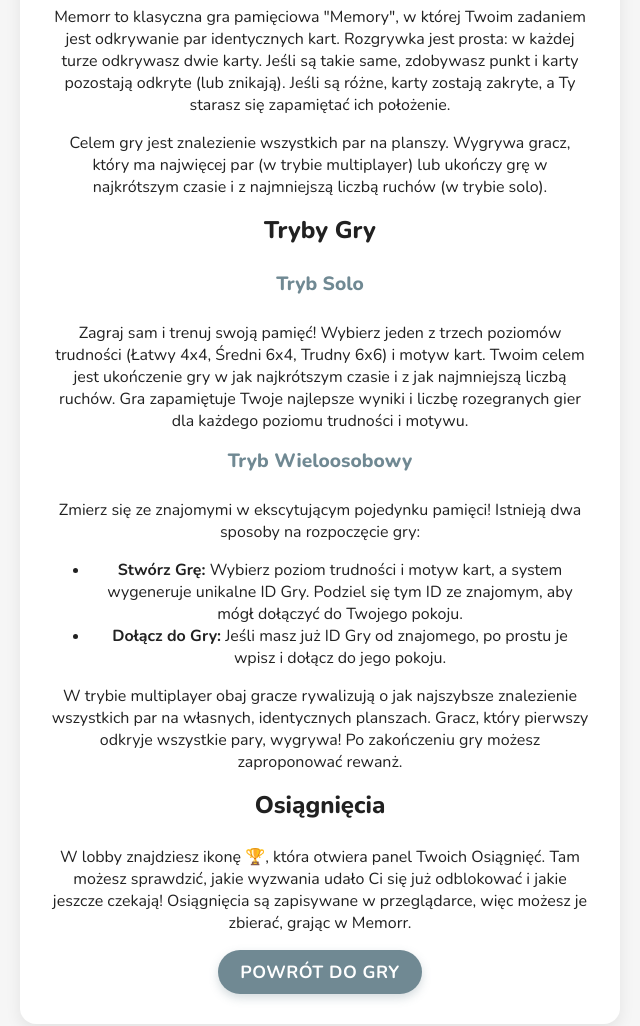
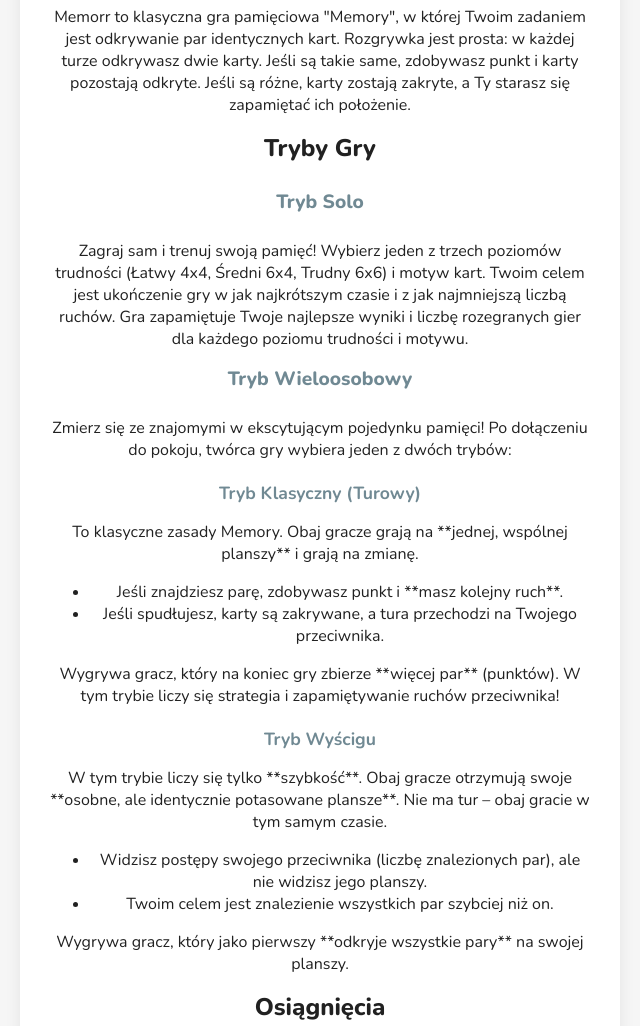
Before and after one commit to hsr88/memorr, a website: page help.html in a window 1280 px wide. Shown: the part 260-1286 px from the top of the page, without its empty margins (320-960 px from the left). Drawn offline with nearby package versions, Linux system fonts and the light colour scheme.

Commit message:
Aktualizacja stylu gry 2

```diff
--- a/help.html
+++ b/help.html
@@ -16,8 +16,7 @@
             <h2>Pomoc i Zasady Gry</h2>
 
             <h3>O co chodzi w Memorr?</h3>
-            <p>Memorr to klasyczna gra pamięciowa "Memory", w której Twoim zadaniem jest odkrywanie par identycznych kart. Rozgrywka jest prosta: w każdej turze odkrywasz dwie karty. Jeśli są takie same, zdobywasz punkt i karty pozostają odkryte (lub znikają). Jeśli są różne, karty zostają zakryte, a Ty starasz się zapamiętać ich położenie.</p>
-            <p>Celem gry jest znalezienie wszystkich par na planszy. Wygrywa gracz, który ma najwięcej par (w trybie multiplayer) lub ukończy grę w najkrótszym czasie i z najmniejszą liczbą ruchów (w trybie solo).</p>
+            <p>Memorr to klasyczna gra pamięciowa "Memory", w której Twoim zadaniem jest odkrywanie par identycznych kart. Rozgrywka jest prosta: w każdej turze odkrywasz dwie karty. Jeśli są takie same, zdobywasz punkt i karty pozostają odkryte. Jeśli są różne, karty zostają zakryte, a Ty starasz się zapamiętać ich położenie.</p>
 
             <h3>Tryby Gry</h3>
 
@@ -25,13 +24,23 @@
             <p>Zagraj sam i trenuj swoją pamięć! Wybierz jeden z trzech poziomów trudności (Łatwy 4x4, Średni 6x4, Trudny 6x6) i motyw kart. Twoim celem jest ukończenie gry w jak najkrótszym czasie i z jak najmniejszą liczbą ruchów. Gra zapamiętuje Twoje najlepsze wyniki i liczbę rozegranych gier dla każdego poziomu trudności i motywu.</p>
 
             <h4>Tryb Wieloosobowy</h4>
-            <p>Zmierz się ze znajomymi w ekscytującym pojedynku pamięci! Istnieją dwa sposoby na rozpoczęcie gry:</p>
+            <p>Zmierz się ze znajomymi w ekscytującym pojedynku pamięci! Po dołączeniu do pokoju, twórca gry wybiera jeden z dwóch trybów:</p>
+
+            <h5>Tryb Klasyczny (Turowy)</h5>
+            <p>To klasyczne zasady Memory. Obaj gracze grają na **jednej, wspólnej planszy** i grają na zmianę.
             <ul>
-                <li><strong>Stwórz Grę:</strong> Wybierz poziom trudności i motyw kart, a system wygeneruje unikalne ID Gry. Podziel się tym ID ze znajomym, aby mógł dołączyć do Twojego pokoju.</li>
-                <li><strong>Dołącz do Gry:</strong> Jeśli masz już ID Gry od znajomego, po prostu je wpisz i dołącz do jego pokoju.</li>
+                <li>Jeśli znajdziesz parę, zdobywasz punkt i **masz kolejny ruch**.</li>
+                <li>Jeśli spudłujesz, karty są zakrywane, a tura przechodzi na Twojego przeciwnika.</li>
             </ul>
-            <p>W trybie multiplayer obaj gracze rywalizują o jak najszybsze znalezienie wszystkich par na własnych, identycznych planszach. Gracz, który pierwszy odkryje wszystkie pary, wygrywa! Po zakończeniu gry możesz zaproponować rewanż.</p>
+            Wygrywa gracz, który na koniec gry zbierze **więcej par** (punktów). W tym trybie liczy się strategia i zapamiętywanie ruchów przeciwnika!</p>
 
+            <h5>Tryb Wyścigu</h5>
+            <p>W tym trybie liczy się tylko **szybkość**. Obaj gracze otrzymują swoje **osobne, ale identycznie potasowane plansze**. Nie ma tur – obaj gracie w tym samym czasie.
+            <ul>
+                <li>Widzisz postępy swojego przeciwnika (liczbę znalezionych par), ale nie widzisz jego planszy.</li>
+                <li>Twoim celem jest znalezienie wszystkich par szybciej niż on.</li>
+            </ul>
+            Wygrywa gracz, który jako pierwszy **odkryje wszystkie pary** na swojej planszy.</p>
             <h3>Osiągnięcia</h3>
             <p>W lobby znajdziesz ikonę 🏆, która otwiera panel Twoich Osiągnięć. Tam możesz sprawdzić, jakie wyzwania udało Ci się już odblokować i jakie jeszcze czekają! Osiągnięcia są zapisywane w przeglądarce, więc możesz je zbierać, grając w Memorr.</p>
 
```
Also changed, not shown: contact.html (+1 -1 lines).
